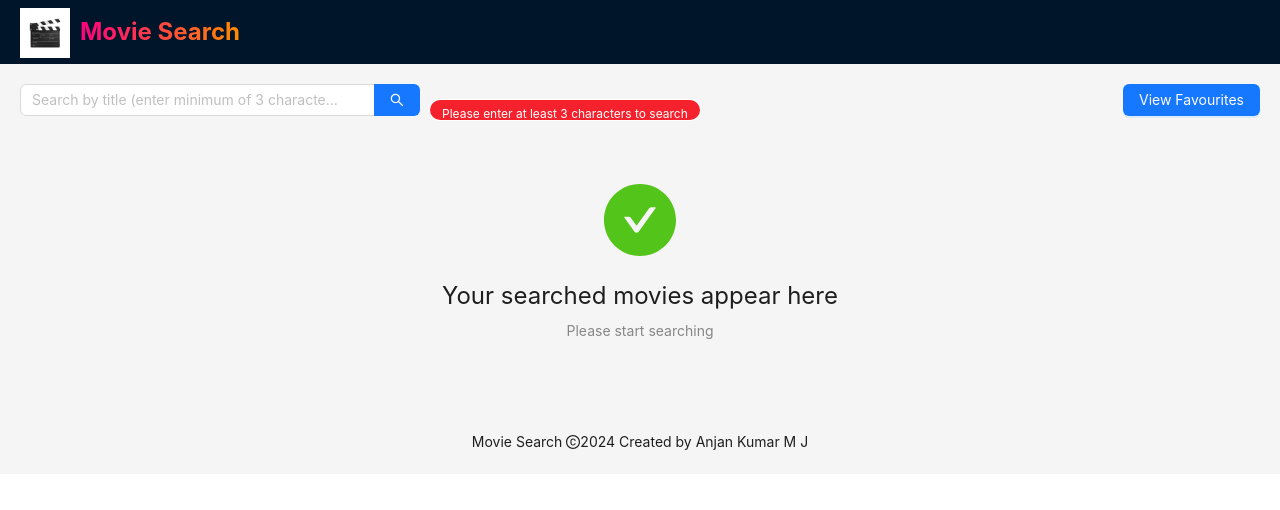
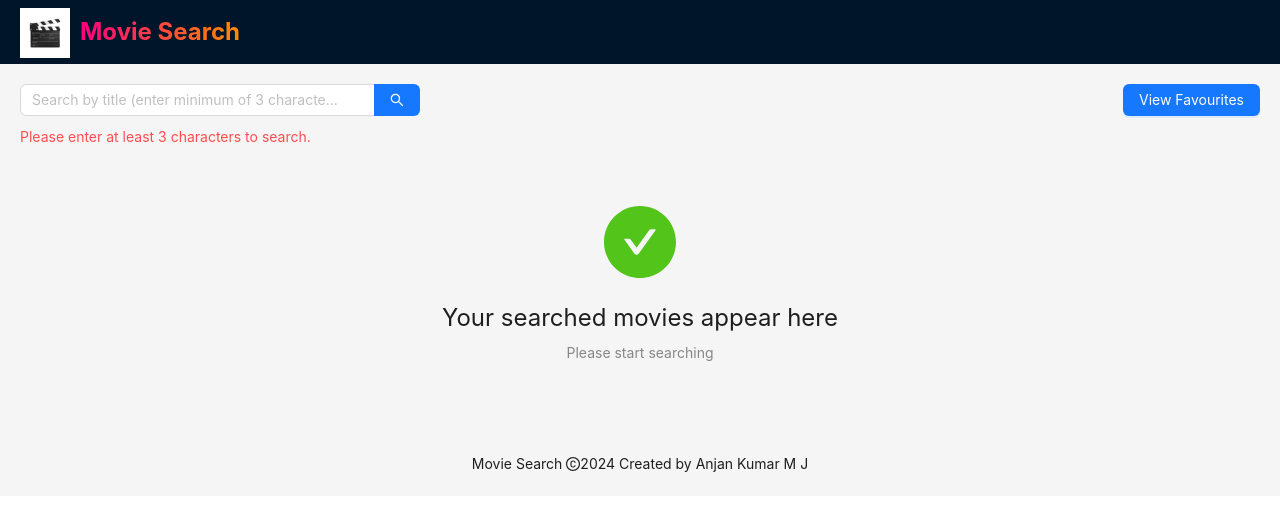
Before and after one commit to anjankumarmj01/movie-search, a React (Vite) app: page / in a window 1280 px wide. Both pictures are taken after a click on the button 397 px from the left and 100 px from the top of the page. Shown: the top 510 px of the page. Built offline with nearby package versions, Linux system fonts and the light colour scheme.

Commit message:
updated search page layout using Flex and Space from antd and grouped button labels in enum

```diff
--- a/src/components/ErrorBoundary/ErrorBoundary.tsx
+++ b/src/components/ErrorBoundary/ErrorBoundary.tsx
@@ -1,5 +1,5 @@
 import { Result, Button } from 'antd';
-import { RETRY } from '../../constants/constants';
+import { ButtonLabels } from '../../constants/constants';
 import { handleRetry } from '../../utils/utils';
 
 const ErrorBoundary = () => {
@@ -14,7 +14,7 @@ const ErrorBoundary = () => {
       subTitle="Something went wrong on the server."
       extra={
         <Button type="primary" onClick={handleClick}>
-          {RETRY}
+          {ButtonLabels.RETRY}
         </Button>
       }
     />
--- a/src/components/Favourites/Favourites.tsx
+++ b/src/components/Favourites/Favourites.tsx
@@ -22,7 +22,7 @@ import { ExclamationCircleOutlined } from '@ant-design/icons';
 import useNavigation from '../../utils/useNavigation';
 import {
   ANTD_FALLBACK_IMAGE,
-  BACK_HOME,
+  ButtonLabels,
   LOGO,
 } from '../../constants/constants';
 
@@ -130,7 +130,7 @@ const Favourites = () => {
           }}
         >
           <Button type="primary" onClick={handleClick}>
-            {BACK_HOME}
+            {ButtonLabels.BACK_HOME}
           </Button>
         </div>
       </Content>
--- a/src/constants/constants.ts
+++ b/src/constants/constants.ts
@@ -1,12 +1,19 @@
+export enum ButtonLabels {
+  VIEW_FAVOURITES = 'View Favourites',
+  BACK_HOME = 'Back Home',
+  GO_BACK = 'Go Back',
+  RETRY = 'Retry',
+}
+
 export const NOT_AVAILABLE = 'Not Available';
 export const NOT_APPLIED = 'N/A';
 
-export const BACK_HOME = 'Back Home';
-export const GO_BACK = 'Go Back';
-export const RETRY = 'Retry';
-
 export const MOVIE_SEARCH_TITLE = 'Movie Search';
 export const FOOTER_TEXT = 'Created by Anjan Kumar M J';
+
+export const INPUT_PLACEHOLDER =
+  'Search by title (enter minimum of 3 characters)';
+export const INPUT_ERROR_TEXT = 'Please enter at least 3 characters to search.';
 
 export const LOGO = 'Logo';
 
--- a/src/pages/MovieDetailsPage.tsx
+++ b/src/pages/MovieDetailsPage.tsx
@@ -7,8 +7,7 @@ import { getDisplayValue, handleGoBack } from '../utils/utils';
 import Shimmer from '../components/Shimmer/Shimmer';
 import {
   ANTD_FALLBACK_IMAGE,
-  BACK_HOME,
-  GO_BACK,
+  ButtonLabels,
   LOGO,
 } from '../constants/constants';
 import useNavigation from '../utils/useNavigation';
@@ -105,9 +104,9 @@ const MovieDetailsPage = () => {
               onClick={handleGoHome}
               style={{ marginRight: '10px' }}
             >
-              {BACK_HOME}
+              {ButtonLabels.BACK_HOME}
             </Button>
-            <Button onClick={handleGoBack}>{GO_BACK}</Button>
+            <Button onClick={handleGoBack}>{ButtonLabels.GO_BACK}</Button>
           </div>
         </>
       )}
--- a/src/pages/MovieSearchResultsPage.tsx
+++ b/src/pages/MovieSearchResultsPage.tsx
@@ -5,7 +5,11 @@ import { Movie } from '../types/types';
 import { ExclamationCircleOutlined } from '@ant-design/icons';
 import { getDisplayValue, handleRetry } from '../utils/utils';
 import { Image } from 'antd';
-import { ANTD_FALLBACK_IMAGE, LOGO, RETRY } from '../constants/constants';
+import {
+  ANTD_FALLBACK_IMAGE,
+  LOGO,
+  ButtonLabels,
+} from '../constants/constants';
 import Shimmer from '../components/Shimmer/Shimmer';
 
 const { Meta } = Card;
@@ -50,7 +54,7 @@ const MovieSearchResults: React.FC<MovieSearchResultsProps> = ({
             onClick={handleRetry}
             style={{ margin: '10px' }}
           >
-            {RETRY}
+            {ButtonLabels.RETRY}
           </Button>
         }
       />
--- a/src/pages/NotFoundPage.tsx
+++ b/src/pages/NotFoundPage.tsx
@@ -1,6 +1,6 @@
 import { Result, Button } from 'antd';
 import useNavigation from '../utils/useNavigation';
-import { BACK_HOME } from '../constants/constants';
+import { ButtonLabels } from '../constants/constants';
 
 const NotFoundPage = () => {
   const { handleGoHome } = useNavigation();
@@ -16,7 +16,7 @@ const NotFoundPage = () => {
       subTitle="Sorry, the page you visited does not exist."
       extra={
         <Button type="primary" onClick={handleClick}>
-          {BACK_HOME}
+          {ButtonLabels.BACK_HOME}
         </Button>
       }
     />
--- a/src/pages/SearchPage.tsx
+++ b/src/pages/SearchPage.tsx
@@ -1,6 +1,6 @@
 import { useCallback, useEffect, useState } from 'react';
 import { useSearchMoviesQuery } from '../store/api';
-import { Input, Button, Badge, GetProps } from 'antd';
+import { Input, Button, GetProps, Flex, Space, Typography } from 'antd';
 import { Movie } from '../types/types';
 import useOnlineStatus from '../utils/useOnlineStatus';
 import { useDispatch, useSelector } from 'react-redux';
@@ -10,8 +10,14 @@ import OfflineMessage from '../components/Offline/OfflineMessage';
 import { AppDispatch, RootState } from '../store/store';
 import MovieSearchResultsPage from './MovieSearchResultsPage'; // Import the child component
 import { Link } from 'react-router-dom';
+import {
+  INPUT_ERROR_TEXT,
+  ButtonLabels,
+  INPUT_PLACEHOLDER,
+} from '../constants/constants';
 
 const { Search } = Input;
+const { Text } = Typography;
 
 const SearchPage = () => {
   const [isModalVisible, setIsModalVisible] = useState(false);
@@ -77,33 +83,27 @@ const SearchPage = () => {
 
   return (
     <div style={{ padding: '20px' }}>
-      <Link to={'/favourites'}>
-        <Button type="primary" style={{ float: 'right', marginBottom: 20 }}>
-          View Favourites
-        </Button>
-      </Link>
-      <div style={{ display: 'flex', alignItems: 'center' }}>
+      <Flex justify="space-between" style={{ marginBottom: '10px' }}>
         <Search
-          placeholder="Search by title (enter minimum of 3 characters)"
+          placeholder={INPUT_PLACEHOLDER}
           allowClear
           enterButton
           onSearch={onSearch}
-          style={{ width: 400, marginBottom: 20 }}
+          style={{ width: '100%', maxWidth: '400px' }}
         />
+        <Link to={'/favourites'}>
+          <Button type="primary" aria-label={ButtonLabels.VIEW_FAVOURITES}>
+            {ButtonLabels.VIEW_FAVOURITES}
+          </Button>
+        </Link>
+      </Flex>
+      <Space size="small" style={{ marginBottom: '10px' }}>
         {showError && (
-          <Badge
-            count="Please enter at least 3 characters to search"
-            style={{
-              backgroundColor: '#f5222d',
-              color: '#fff',
-              marginLeft: '10px',
-              borderRadius: '12px',
-              padding: '4px 12px',
-            }}
-          />
+          <Text type="danger" style={{ marginBottom: '5px' }}>
+            {INPUT_ERROR_TEXT}
+          </Text>
         )}
-      </div>
-      {/* Pass necessary props to the child component */}
+      </Space>
       <MovieSearchResultsPage
         isLoading={isLoading}
         error={error}
```
